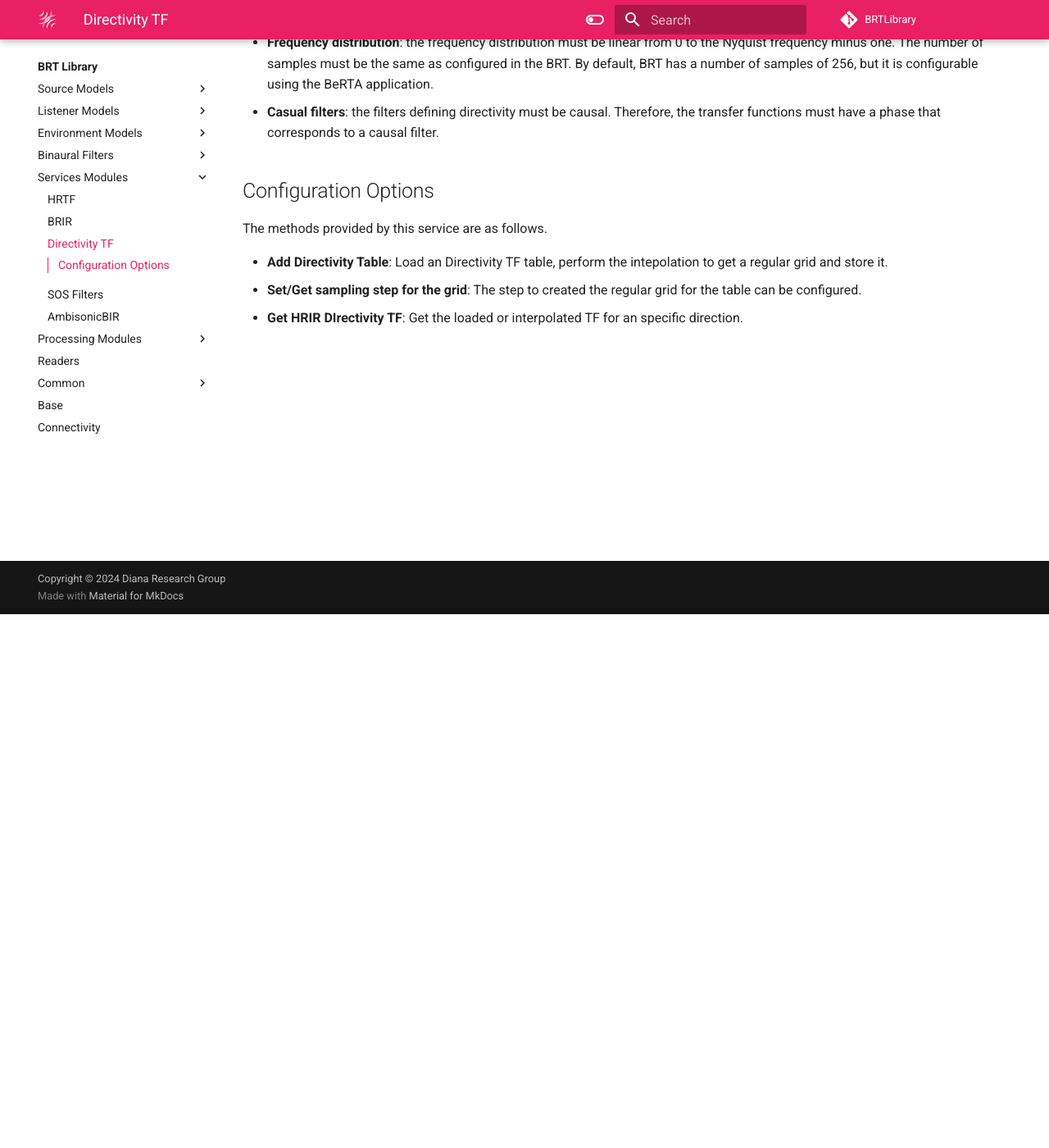
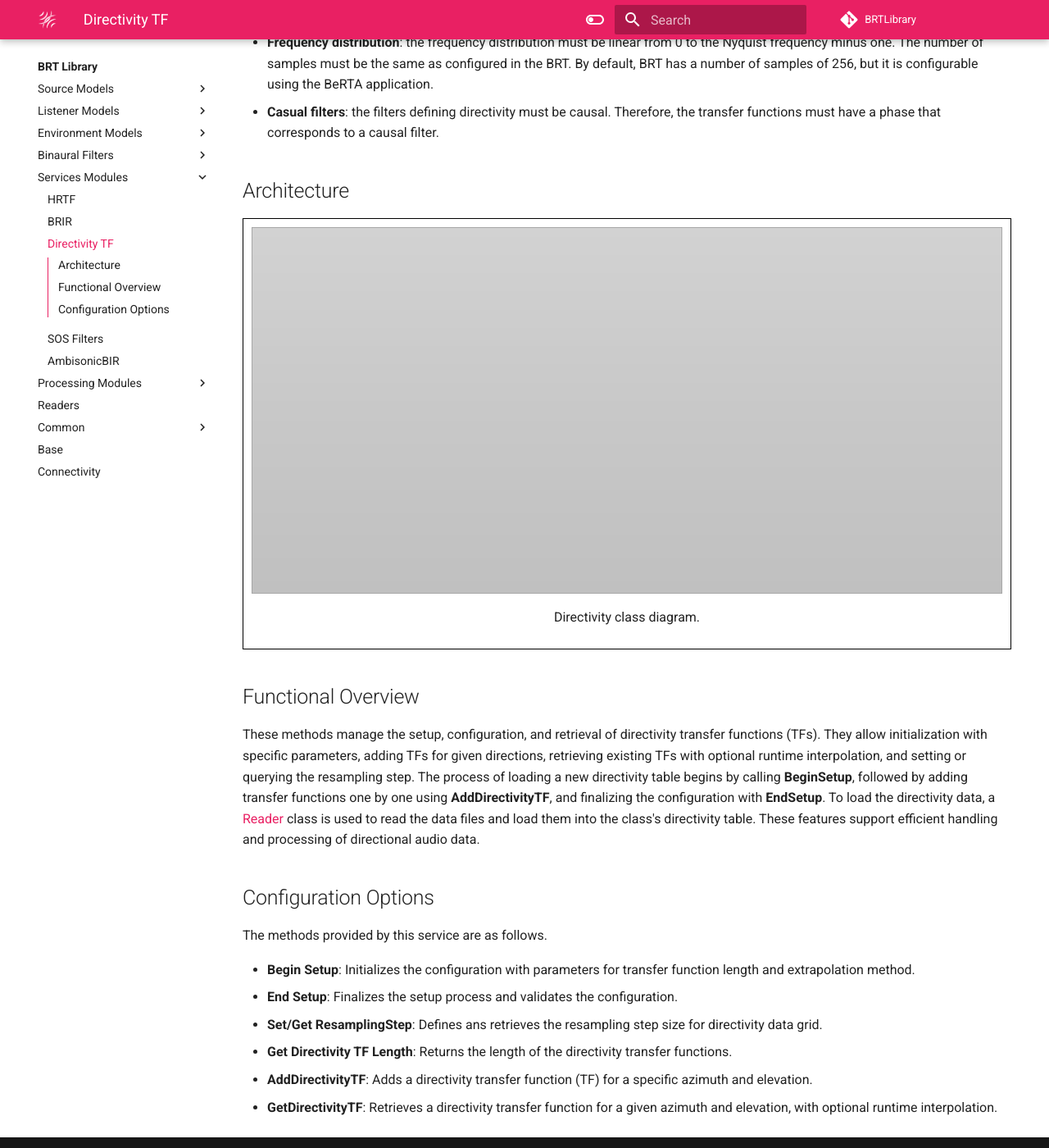
Before and after one commit to GrupoDiana/BRT-Documentation, an MkDocs documentation site: the page built from docs/library/service-modules/service-directivity-tf.md, in a window 1280 px wide and 1400 px high, scrolled down 651 px. Shown: the whole window at 82% size. Built offline with MkDocs 1.6.1 and Material for MkDocs 9.7.7, drawn with Linux system fonts in a browser that asks for light colours; emoji names are drawn with the system emoji font; comment, search, counter and statistics services are not loaded; some of the changed text lies outside the part shown.

Commit message:
feat: Directivity service module ready for review

```diff
--- a/docs/library/service-modules/service-directivity-tf.md
+++ b/docs/library/service-modules/service-directivity-tf.md
@@ -1,7 +1,7 @@
 # Directivity Service Module
-:warning:*(Section under construction)*:warning:
+:warning:*(Ready for review)*:warning:
 
-The Directivity TF service module is responsible for handling the reading, storage, and processing of the trnsfer functions of the directivity of a sound source. These functions are essential for enabling the source model to render sthe directionality of a sound source [(read more)](../source-models/directivity-source-model.md). This module optimizes the accessibility and organization of the Directivity TF data, ensuring efficient processing and integration within the overall rendering pipeline.
+The Directivity TF service module is responsible for handling the reading, storage, and processing of the transfer functions of the directivity of a sound source. These functions are essential for enabling the source model to render the directionality of a sound source [(read more)](../source-models/directivity-source-model.md). This module optimizes the accessibility and organization of the Directivity TF data, ensuring efficient processing and integration within the overall rendering pipeline.
 
 A Directivity TF table consists of a collection of Directivity Transfer Functions, each associated with specific measurement directions, including azimuth (left-right) and elevation (up-down) and distance. The BRT is designed to handle arbitrary distributions of mesurement, meaning it does not rely on a regular or complete directional grid and imposes no minimum density requirements. The Directivity Service Module is in charge of estimating the Directivity transfer function for the exact direction and distance of the listener if these are not explicitly included in the loaded table. For this estimation, the algorithm selects the three nearest points at which the Directivity was measured, and performs a barycentric interpolation among the transfer functions corresponding to these three locations [(read more :warning:*(finish and attatch file)*:warning:)]. In this way, this module stores the Directivity TF in the form of a regular grid, enabling more efficient use of resources during binaural rendering. For more details about this grid, click [here](../../assets/technical-report/SONICOM_TR3.1_BRT%20REGULAR%20GRID%20DISTRIBUTION%20OF%20POINTS%20IN%20THE%20SPHERE%20USED%20BY%20THE%20BRT.pdf).
 
@@ -11,10 +11,25 @@ A set of requirements must be met to the directionality data to work properly in
 - **Frequency distribution**: the frequency distribution must be linear from 0 to the Nyquist frequency minus one. The number of samples must be the same as configured in the BRT. By default, BRT has a number of samples of 256, but it is configurable using the BeRTA application.
 - **Casual filters**: the filters defining directivity must be causal. Therefore, the transfer functions must have a phase that corresponds to a causal filter.
 
+## Architecture
+
+<div style="border: 1px solid #000; padding: 10px; display: inline-block;">
+    <img src="/BRT-Documentation/assets/sysmldiagrams/none.png" alt="HRTF offline process" style="display: block; margin: 0 auto;">
+    <p style="text-align: center;">Directivity class diagram.</p>
+</div>
+
+## Functional Overview
+
+These methods manage the setup, configuration, and retrieval of directivity transfer functions (TFs). They allow initialization with specific parameters, adding TFs for given directions, retrieving existing TFs with optional runtime interpolation, and setting or querying the resampling step. The process of loading a new directivity table begins by calling **BeginSetup**, followed by adding transfer functions one by one using **AddDirectivityTF**, and finalizing the configuration with **EndSetup**. To load the directivity data, a [Reader](../readers/index.md) class is used to read the data files and load them into the class's directivity table. These features support efficient handling and processing of directional audio data.
+
+
 ## Configuration Options
 
 The methods provided by this service are as follows.
 
-- **Add Directivity Table**: Load an Directivity TF table, perform the intepolation to get a regular grid and store it.
-- **Set/Get sampling step for the grid**: The step to created the regular grid for the table can be configured.
-- **Get HRIR DIrectivity TF**: Get the loaded or interpolated TF for an specific direction.
+- **Begin Setup**: Initializes the configuration with parameters for transfer function length and extrapolation method.
+- **End Setup**: Finalizes the setup process and validates the configuration.
+- **Set/Get ResamplingStep**: Defines ans retrieves the resampling step size for directivity data grid.
+- **Get Directivity TF Length**: Returns the length of the directivity transfer functions.
+- **AddDirectivityTF**: Adds a directivity transfer function (TF) for a specific azimuth and elevation.
+- **GetDirectivityTF**: Retrieves a directivity transfer function for a given azimuth and elevation, with optional runtime interpolation.
```
